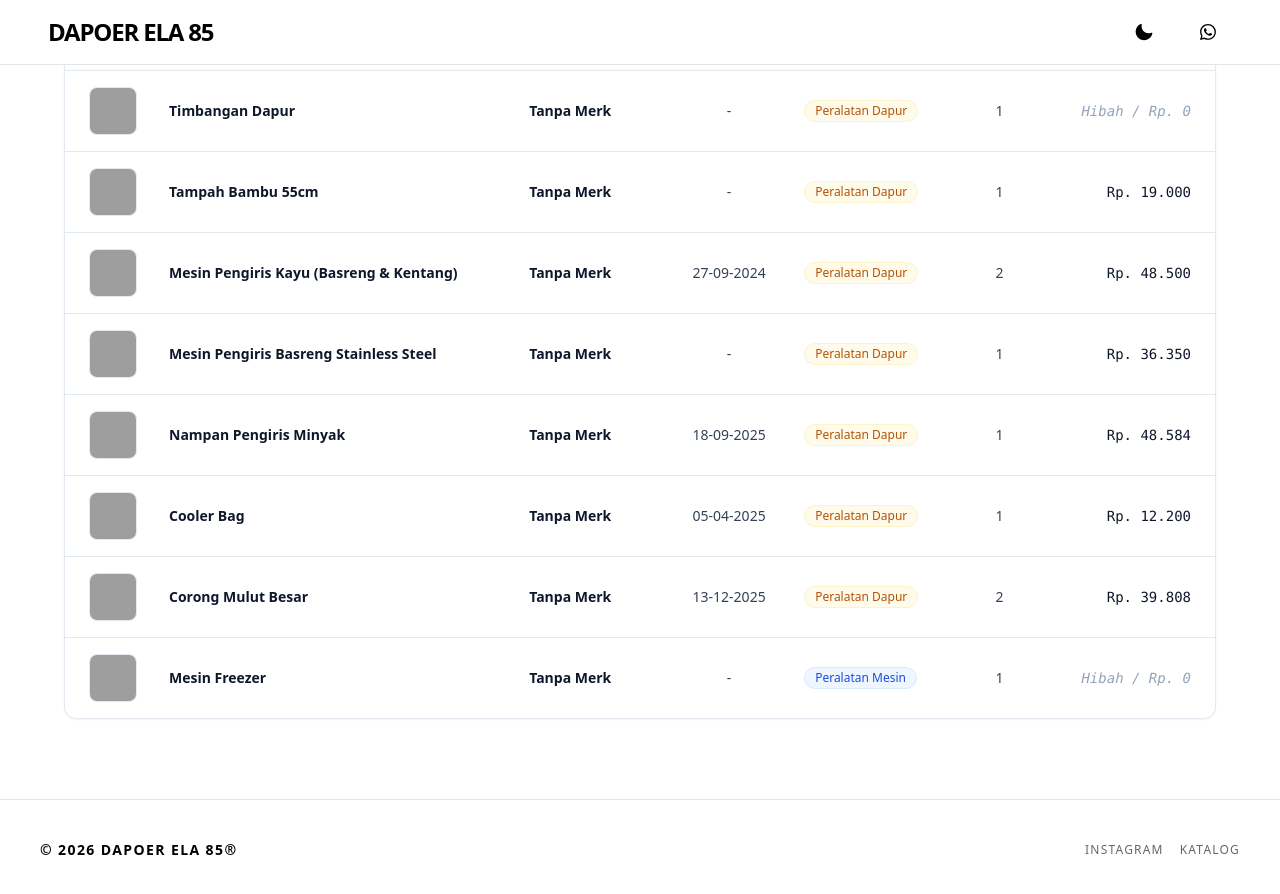
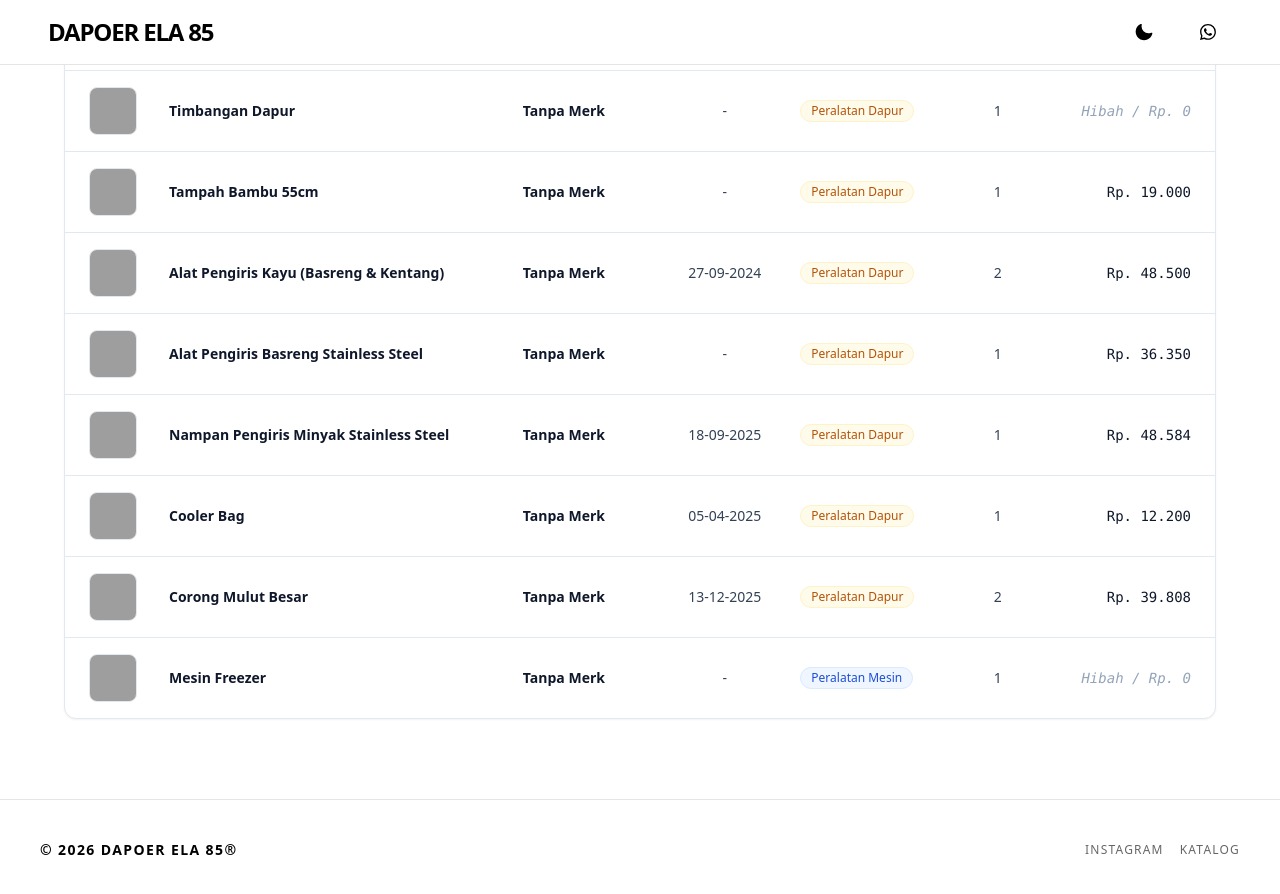
Before and after one commit to dapoerela85/dapoerela85.github.io, a Jekyll site: the page built from _pages/aset-tetap.html, in a window 1280 px wide and 900 px high, scrolled down 933 px, cut to the strip 0-894 px from the top of the window. Built offline with Jekyll 4.4.1, drawn with Linux system fonts in a browser that asks for light colours; nearby versions of some CDN libraries; grey boxes are pictures that could not be loaded.

Commit message:
Update products.yml

```diff
--- a/_data/products.yml
+++ b/_data/products.yml
@@ -443,23 +443,23 @@ aset_tetap:
     jumlah: 1
     type: Peralatan Dapur
 
-  - id: mesin-pengiris-kayu
-    title: Mesin Pengiris Kayu (Basreng & Kentang)
+  - id: alat-pengiris-kayu
+    title: Alat Pengiris Kayu (Basreng & Kentang)
     harga_beli: Rp. 48.500
     jumlah: 2
     type: Peralatan Dapur
     tgl_beli: 27-09-2024
     img: mesin-pengiris-kayu.jpg
 
-  - id: mesin-pengiris-basreng-stainless
-    title: Mesin Pengiris Basreng Stainless Steel
+  - id: alat-pengiris-basreng-stainless
+    title: Alat Pengiris Basreng Stainless Steel
     harga_beli: Rp. 36.350
     jumlah: 1
     type: Peralatan Dapur
     img: wajan-tifale-60.jpg
 
   - id: nampan-peniris-minyak
-    title: Nampan Pengiris Minyak
+    title: Nampan Pengiris Minyak Stainless Steel
     harga_beli: Rp. 48.584
     jumlah: 1
     type: Peralatan Dapur
```
